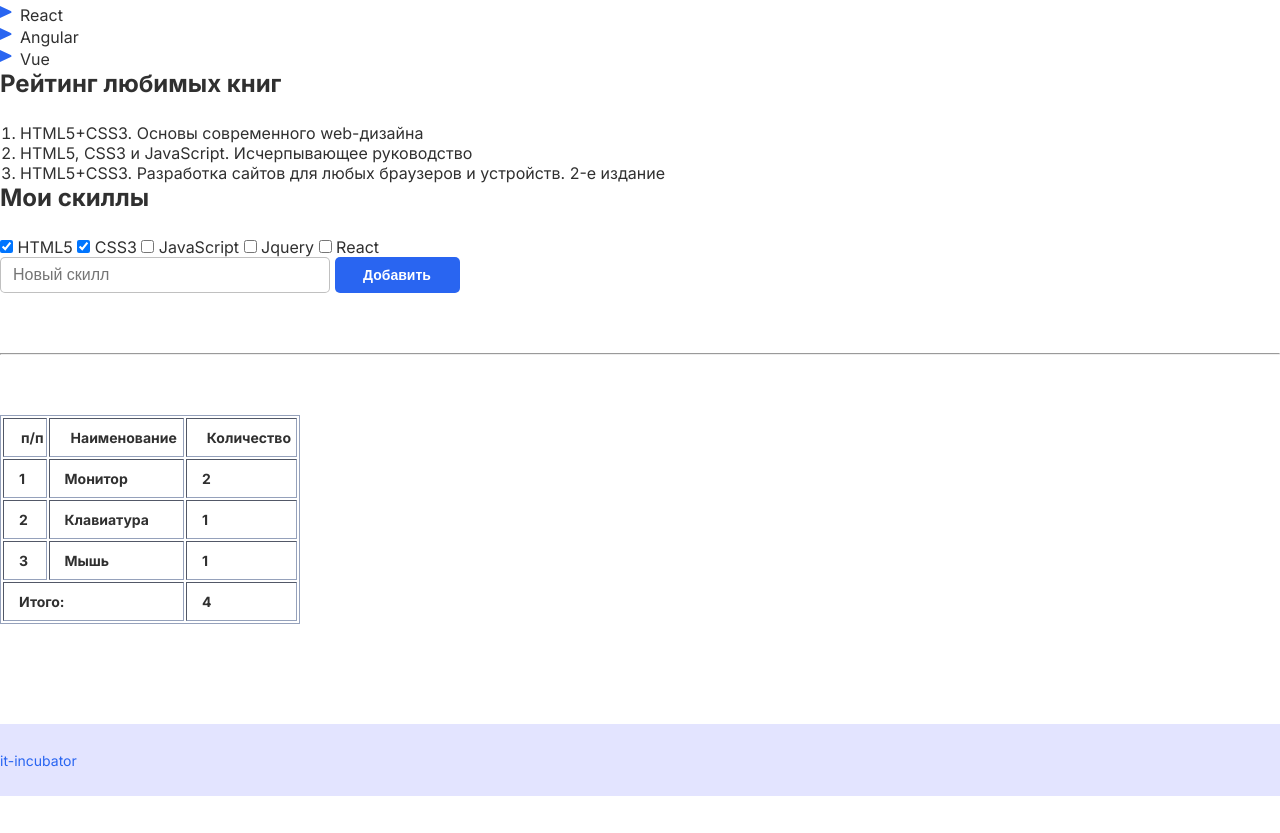
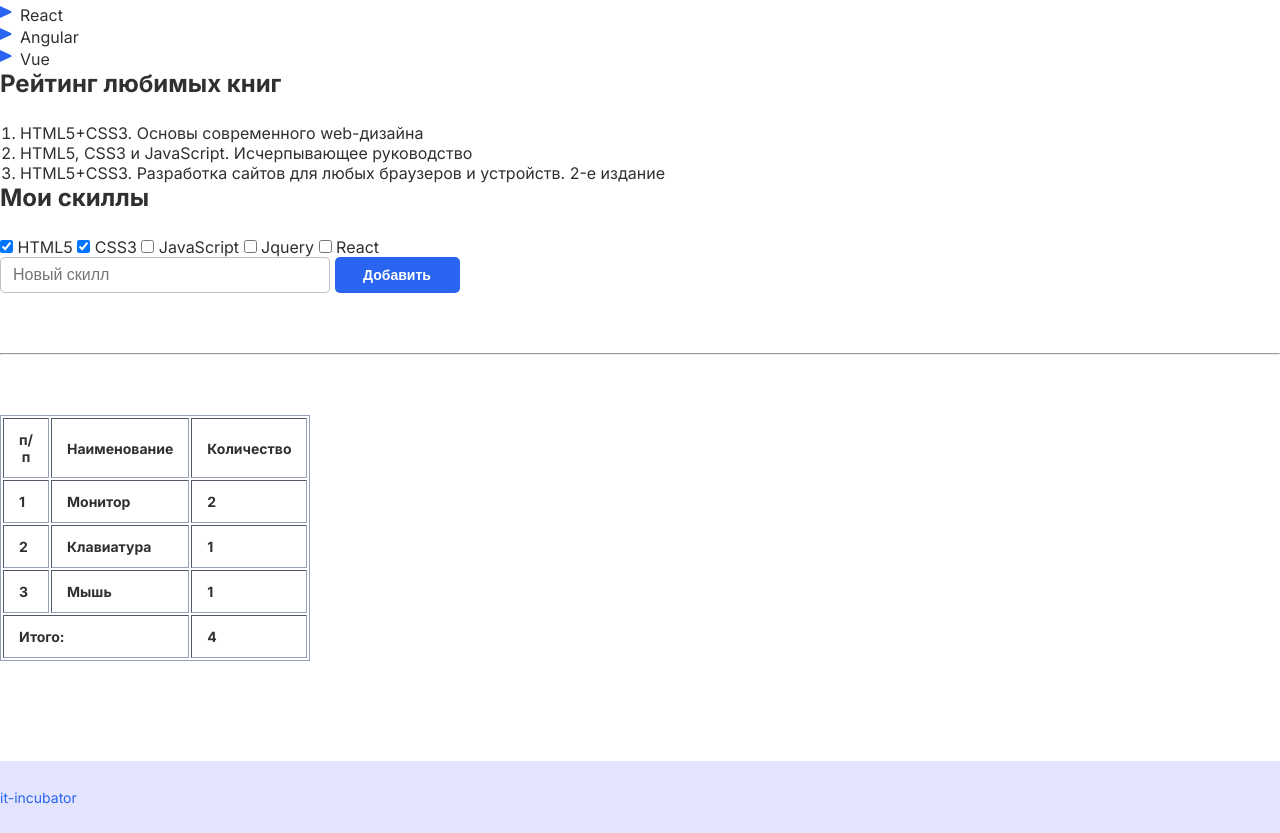
Before and after one commit to DenisEremenkoDev/2-hw-with-auto-test-html-css-main, a plain HTML site: page index.html in a window 1280 px wide. Shown: the part 1057-1890 px from the top of the page. Before the commit the page ends 1853 px from the top, so only its background shows below. Drawn offline with Linux system fonts and the light colour scheme.

Commit message:
complete tasl-3

```diff
--- a/style.css
+++ b/style.css
@@ -92,8 +92,11 @@ select {
     /* Стили для нумерованного списка во второй секции */
     font-weight: 400;
     font-size: 16px;
-    padding-left: 20px;
+    padding: 0px 20px;
+    /* тест паддинг */
 }
+
+
 
 .label {
     /* Стили для подписей чекбоксов */
@@ -140,9 +143,10 @@ table {
 }
 
 th, td {
-    padding-top: 10px;
+    /* padding-top: 10px;
     padding-bottom: 10px;
-    padding-left: 15px;
+    padding-left: 15px; */
+    padding: 12px 15px;
 
 }
 
```
